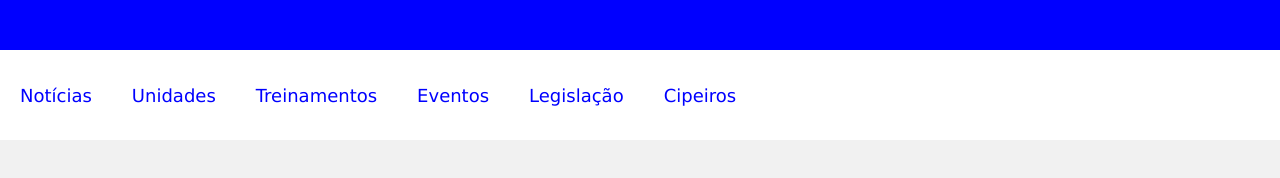
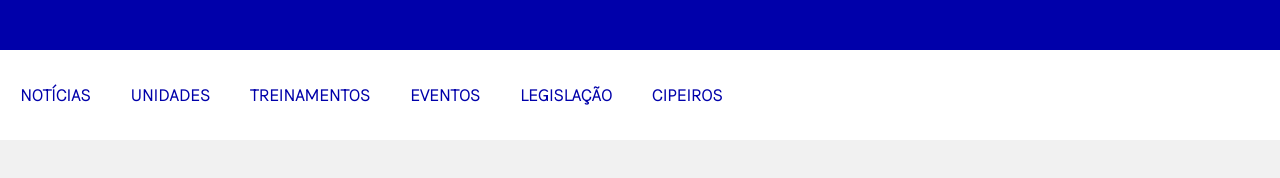
Before and after one commit to RomualdoFranca/my_ideas, a plain HTML site: page sites/cipa/index.html in a window 1280 px wide. Drawn offline with Linux system fonts and the light colour scheme.

Commit message:
alterando a cor da borda do header e mudando a fonte

```diff
--- a/sites/cipa/index.html
+++ b/sites/cipa/index.html
@@ -5,7 +5,11 @@
         <meta http-equiv="X-UA-Compatible" content="IE=edge">
         <meta name="viewport" content="width=device-width, initial-scale=1.0">
         <link rel="stylesheet" href="style.css">
+        <!-- <link href="https://fonts.googleapis.com/css2?family=Karla:wght@200&family=Pushster&display=swap" rel="stylesheet">  -->
         <title>Cipa</title>
+        <style>
+            @import url('https://fonts.googleapis.com/css2?family=Karla:wght@200&display=swap');
+        </style>
     </head>
 
     <body>
@@ -17,22 +21,22 @@
             <div class="menu">
                 <ul>
                     <a href="noticias.html">
-                        <li>Notícias </li>
+                        <li>NOTÍCIAS </li>
                     </a>
                     <a href="unidade.html">
-                        <li>Unidades </li>
+                        <li>UNIDADES </li>
                     </a>
                     <a href="treinamentos.html">
-                        <li>Treinamentos </li>
+                        <li>TREINAMENTOS </li>
                     </a>
                     <a href="eventos.html">
-                        <li>Eventos </li>
+                        <li>EVENTOS </li>
                     </a>
                     <a href="lesgislacao.html">
-                        <li>Legislação </li>
+                        <li>LEGISLAÇÃO </li>
                     </a>
                     <a href="cipeiros.html">
-                        <li>Cipeiros</li>
+                        <li>CIPEIROS</li>
                     </a>
                 </ul>
 
--- a/sites/cipa/style.css
+++ b/sites/cipa/style.css
@@ -4,15 +4,17 @@
 }
 /* *:nth-child(n) {background-color: #8a8a8a33;} */
 
+
 body {
     background-color: #f1f1f1;
-    font-family: Verdana, Geneva, Tahoma, sans-serif;
+    font-family: 'Karla', sans-serif;
+    font-weight: bold;
 }
 
 header {
 
     background-color: white;
-    border:solid #0000ff;
+    border:solid #0000aa;
     border-width:50px 0px 0px 0px;
     display: flex;
     flex-wrap: wrap;
@@ -26,7 +28,7 @@ header {
 
 /* redefinindo o tamanho das divs dos logos */
 .logo-compesa {
-    height: 60px;
+    height: 90px;
 }
 
 /* definindo o comprimento da div do menu */
@@ -43,8 +45,12 @@ li {
     text-decoration: none; /* retirando o sublinhado*/
 }
 a:link {
-    color: rgb(0, 0, 255);
+    color: #0000aa;
 }
 a:visited {
-    color: blue;
+    color: #0000aa;
 }
+/* a:hover {
+    border: 2px solid blue;
+    border-width: 0px 0px 2px 0px;
+} */
```
